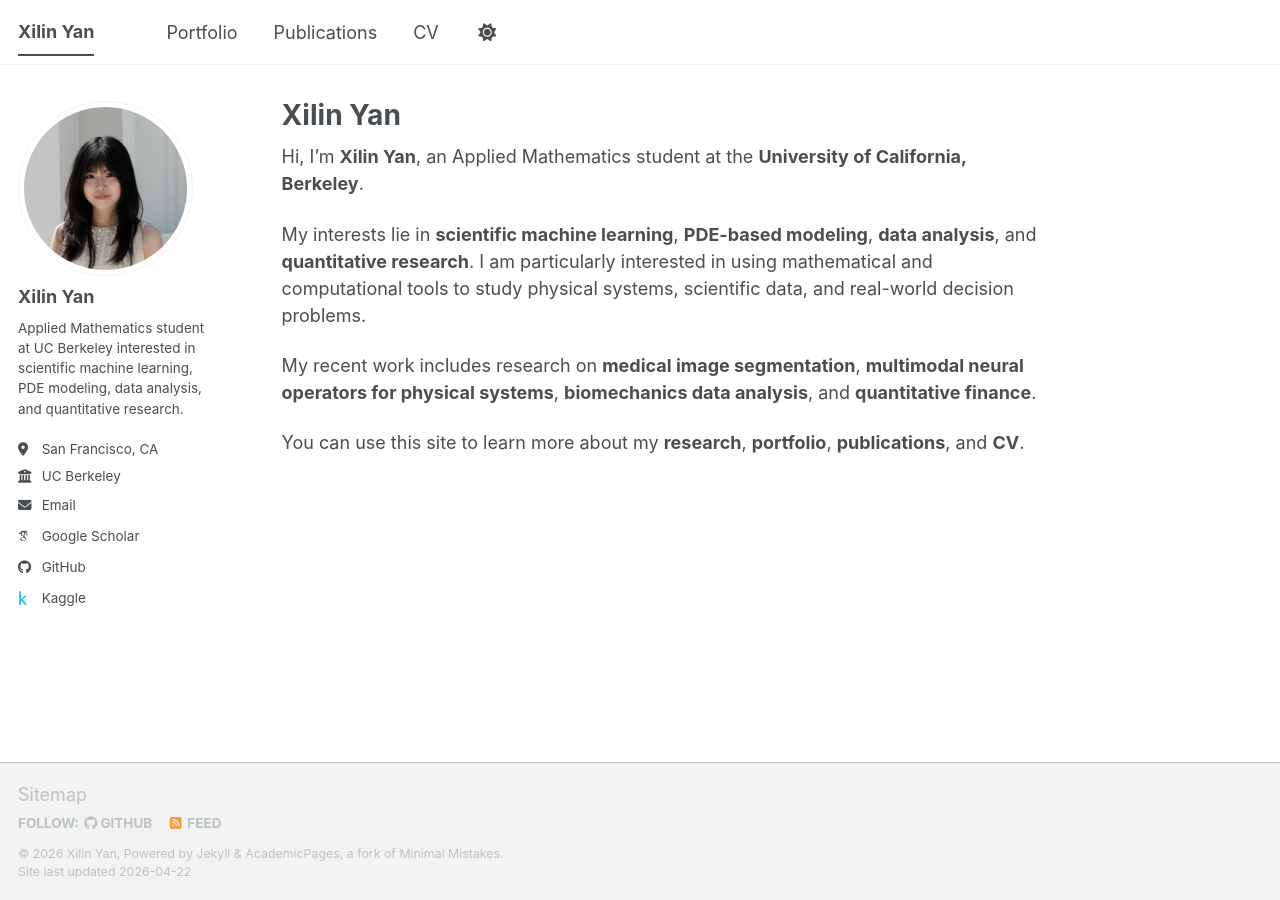
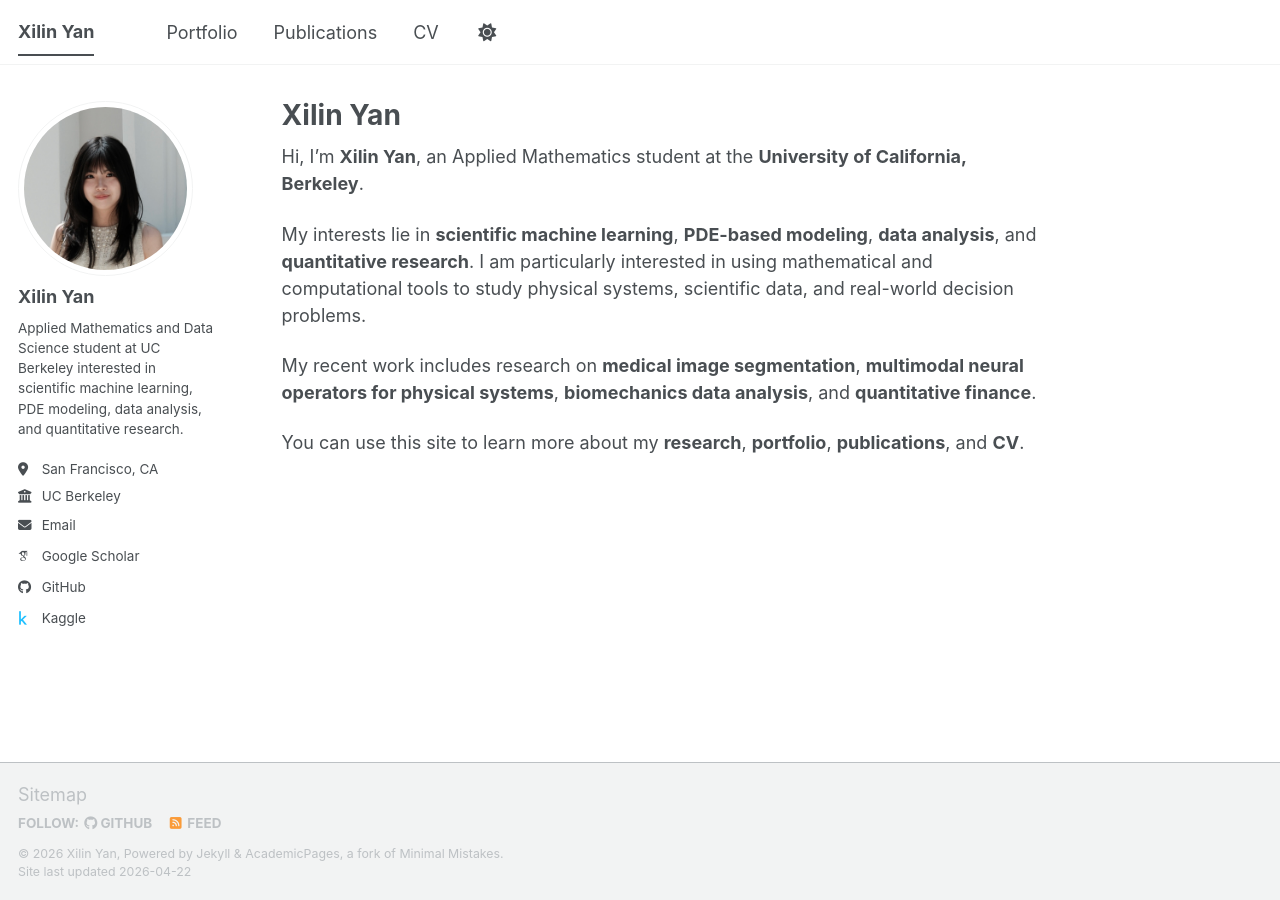
Before and after one commit to Xilin-Yan/XilinYan.github.io, a Jekyll site: the page built from _pages/about.md, in a window 1280 px wide. Built offline with Jekyll 4.4.1, drawn with Linux system fonts in a browser that asks for light colours; some web fonts are replaced; a script bundle is joined from its source files by our own code; library files that are not in the unit come from our copies.

Commit message:
Update bio to include Data Science major

```diff
--- a/_config.yml
+++ b/_config.yml
@@ -26,7 +26,7 @@ author:
   avatar           : "profile.jpg"
   name             : "Xilin Yan"
   pronouns         : # example: "she/her"
-  bio              : "Applied Mathematics student at UC Berkeley interested in scientific machine learning, PDE modeling, data analysis, and quantitative research."
+  bio              : "Applied Mathematics and Data Science student at UC Berkeley interested in scientific machine learning, PDE modeling, data analysis, and quantitative research."
   location         : "San Francisco, CA"
   employer         : "UC Berkeley"
   uri              : # URL
```
